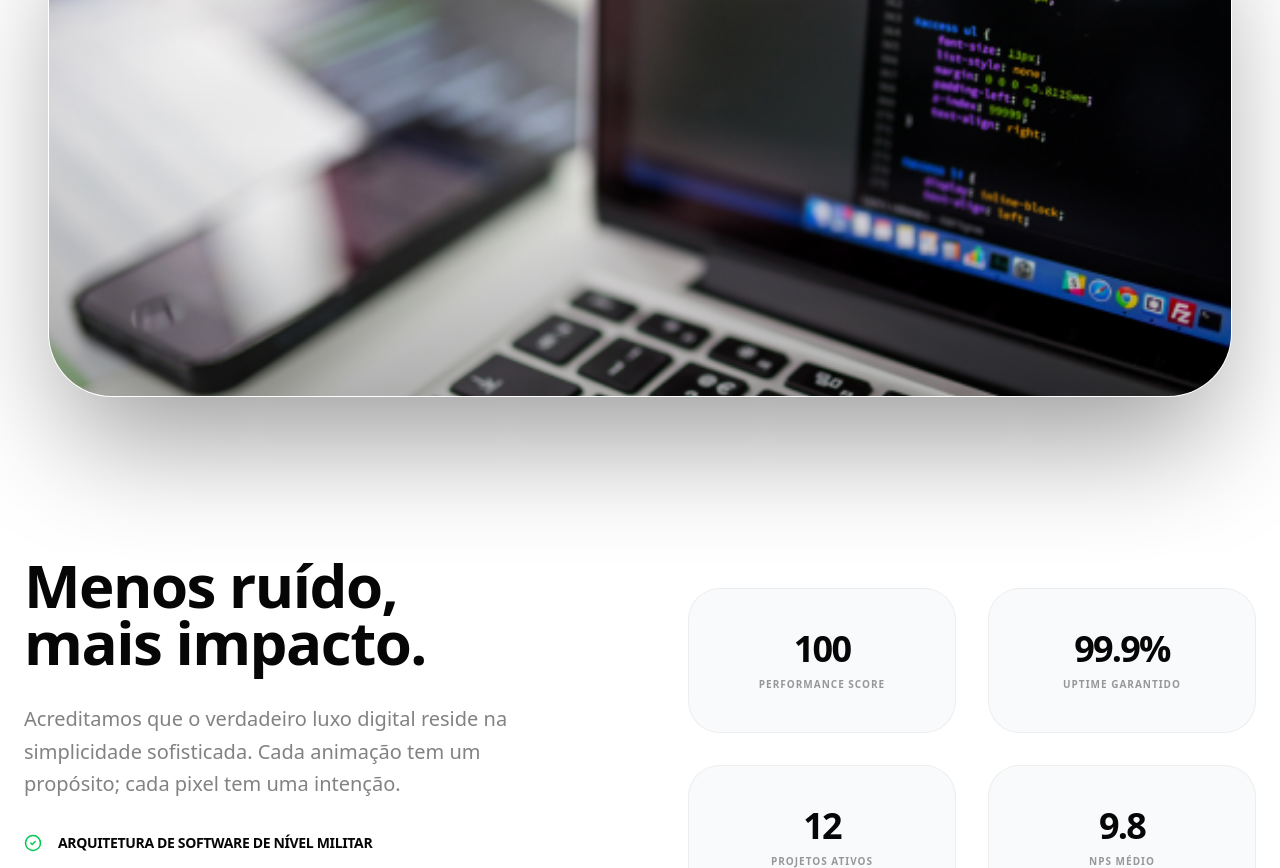
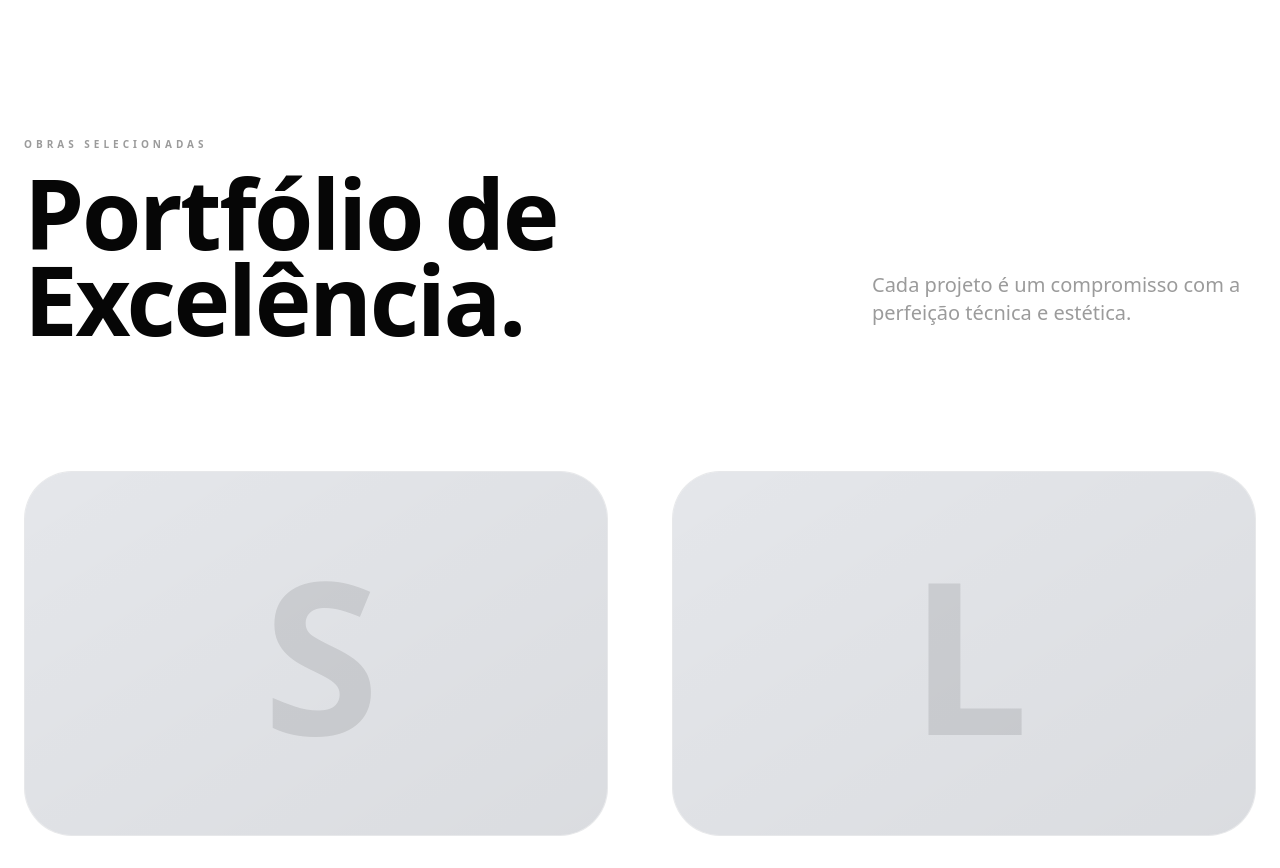
Before and after one commit to allysrdev/guaiamumdigital, a Next.js app: page / in a window 1280 px wide. Shown: the part 880-1748 px from the top of the page. Built offline with nearby package versions, Linux system fonts and the light colour scheme.

Commit message:
feat: add immersive portfolio with Apple-level grid animations and clean build

```diff
--- a/app/page.tsx
+++ b/app/page.tsx
@@ -1,11 +1,18 @@
 'use client'
 import Header from "@/components/Header";
 import { useScroll } from "@/contexts/scroll";
-import { ArrowRight, Globe, Cpu, Smartphone, CheckCircle2 } from "lucide-react";
+import { ArrowRight, Globe, Cpu, Smartphone, CheckCircle2, ExternalLink } from "lucide-react";
 import Image from "next/image";
 import Link from "next/link";
 import { RefObject, useEffect, useRef } from "react";
 import { motion, useScroll as useFramerScroll, useTransform, useSpring } from "framer-motion";
+
+interface Project {
+  title: string;
+  category: string;
+  description: string;
+  url: string;
+}
 
 const FadeIn = ({ children, delay = 0, y = 30 }: { children: React.ReactNode; delay?: number; y?: number }) => (
   <motion.div
@@ -39,10 +46,47 @@ const RevealText = ({ text }: { text: string }) => {
   );
 };
 
+const ProjectCard = ({ project, index }: { project: Project, index: number }) => {
+  return (
+    <motion.div
+      initial={{ opacity: 0, y: 50 }}
+      whileInView={{ opacity: 1, y: 0 }}
+      viewport={{ once: true, margin: "-50px" }}
+      transition={{ duration: 0.8, delay: index * 0.1, ease: [0.16, 1, 0.3, 1] }}
+      className="group relative w-full aspect-[16/10] rounded-[2rem] md:rounded-[3rem] overflow-hidden bg-gray-100 dark:bg-white/5 border border-black/5 dark:border-white/5"
+    >
+      <Link href={project.url} target="_blank" className="block w-full h-full">
+        <div className="absolute inset-0 z-10 bg-gradient-to-t from-black/80 via-black/20 to-transparent opacity-0 group-hover:opacity-100 transition-opacity duration-700" />
+
+        {/* Project Info Overlay */}
+        <div className="absolute inset-x-0 bottom-0 z-20 p-8 md:p-12 translate-y-6 group-hover:translate-y-0 opacity-0 group-hover:opacity-100 transition-all duration-700 ease-out">
+          <span className="text-[10px] font-bold uppercase tracking-[0.3em] text-white/60 mb-2 block">{project.category}</span>
+          <h3 className="text-3xl md:text-4xl font-bold text-white mb-4 tracking-tighter">{project.title}</h3>
+          <p className="text-white/70 max-w-md text-sm md:text-base font-medium leading-relaxed mb-6">
+            {project.description}
+          </p>
+          <div className="flex items-center gap-2 text-white font-bold text-sm uppercase tracking-widest">
+            Explorar Projeto <ExternalLink size={16} />
+          </div>
+        </div>
+
+        {/* Project Image Placeholder/Preview */}
+        <div className="w-full h-full relative scale-110 group-hover:scale-100 transition-transform duration-[1.5s] ease-out">
+           <div className="absolute inset-0 flex items-center justify-center bg-gray-200 dark:bg-white/5">
+              <span className="text-foreground/10 font-bold text-8xl md:text-[12rem] tracking-tighter select-none">{project.title[0]}</span>
+           </div>
+           <div className="absolute inset-0 bg-gradient-to-br from-transparent to-black/5" />
+        </div>
+      </Link>
+    </motion.div>
+  );
+};
+
 export default function Home() {
   const contactRef = useRef<HTMLDivElement>(null);
   const startRef = useRef<HTMLDivElement>(null);
   const servicesRef = useRef<HTMLDivElement>(null);
+  const portfolioRef = useRef<HTMLDivElement>(null);
   const processRef = useRef<HTMLDivElement>(null);
   const { registerRef } = useScroll();
 
@@ -54,15 +98,67 @@ export default function Home() {
     registerRef('start', startRef as RefObject<HTMLElement>);
     registerRef('contact', contactRef as RefObject<HTMLElement>);
     registerRef('services', servicesRef as RefObject<HTMLElement>);
+    registerRef('portfolio', portfolioRef as RefObject<HTMLElement>);
     registerRef('process', processRef as RefObject<HTMLElement>);
   }, [registerRef]);
+
+  const projects: Project[] = [
+    {
+      title: "Shopping Afogados",
+      category: "E-commerce & Portal",
+      description: "Plataforma digital completa para um dos maiores centros comerciais da região.",
+      url: "https://shopping-afogados-site.vercel.app/"
+    },
+    {
+      title: "Larissa Layme",
+      category: "Luxury Branding",
+      description: "Website exclusivo para advocacia solar, unindo elegância e autoridade jurídica.",
+      url: "https://larissa-layme-solar.vercel.app/"
+    },
+    {
+      title: "Hollywood Forever",
+      category: "Entertainment",
+      description: "Experiência cinematográfica imersiva para streaming e conteúdo audiovisual.",
+      url: "https://hollywoodforevertv.vercel.app/"
+    },
+    {
+      title: "Maria Boleria",
+      category: "Food & Experience",
+      description: "Design delicioso focado em experiência de marca e conversão direta.",
+      url: "https://mariaboleria.vercel.app/"
+    },
+    {
+      title: "AMDTS",
+      category: "Corporate System",
+      description: "Solução robusta para gestão e tecnologia de dados empresariais.",
+      url: "https://amdts.com.br/"
+    },
+    {
+      title: "BRM Engenharia",
+      category: "Industrial Tech",
+      description: "Presença digital sólida para grandes projetos de engenharia civil e elétrica.",
+      url: "https://brmengenharia.com.br/"
+    },
+    {
+      title: "Hoje App",
+      category: "SaaS / Product",
+      description: "Interface intuitiva para gestão de tempo e produtividade moderna.",
+      url: "https://hoje.allysr.dev/"
+    },
+    {
+      title: "Ignite Shop",
+      category: "Modern E-commerce",
+      description: "Storefront de alta performance com tecnologias de ponta.",
+      url: "https://igniteshop-liart.vercel.app/"
+    }
+  ];
 
   return (
     <div className="flex flex-col items-center w-full overflow-x-hidden bg-white dark:bg-black selection:bg-black selection:text-white">
       <div className="noise fixed inset-0 z-[100] mix-blend-overlay opacity-5 pointer-events-none" />
       <Header />
 
-      {/* HERO SECTION - IMMERSIVE SCALE DOWN */}
+      {/* HERO SECTION */}
       <section ref={startRef} id="start" className="relative w-full min-h-screen flex flex-col items-center justify-center pt-32 pb-20 px-6">
         <motion.div
           style={{ scale: scaleProgress, opacity: opacityProgress }}
@@ -101,7 +197,7 @@ export default function Home() {
                 />
               </Link>
               <button
-                onClick={() => servicesRef.current?.scrollIntoView({ behavior: 'smooth' })}
+                onClick={() => portfolioRef.current?.scrollIntoView({ behavior: 'smooth' })}
                 className="text-lg font-bold tracking-tight hover:text-foreground/60 transition-colors flex items-center gap-2 group"
               >
                 Nossos Projetos <span className="w-8 h-[1px] bg-foreground/20 group-hover:w-12 transition-all duration-500" />
@@ -110,34 +206,38 @@ export default function Home() {
           </FadeIn>
         </motion.div>
 
-        {/* FLOATING DECORATIVE ELEMENTS */}
         <div className="absolute inset-0 pointer-events-none overflow-hidden">
           <div className="absolute top-1/4 -left-20 w-96 h-96 bg-blue-500/10 rounded-full blur-[120px] animate-pulse" />
           <div className="absolute bottom-1/4 -right-20 w-96 h-96 bg-purple-500/10 rounded-full blur-[120px] animate-pulse" />
         </div>
       </section>
 
-      {/* MOCKUP SECTION - PARALLAX EFFECT */}
-      <section className="w-full max-w-[1440px] px-6 md:px-12 -mt-20 z-20">
-        <motion.div
-          initial={{ y: 100, opacity: 0 }}
-          whileInView={{ y: 0, opacity: 1 }}
-          viewport={{ once: true }}
-          transition={{ duration: 1.2, ease: [0.16, 1, 0.3, 1] }}
-          className="relative aspect-[21/9] w-full rounded-[2.5rem] md:rounded-[4rem] overflow-hidden shadow-[0_60px_120px_-20px_rgba(0,0,0,0.4)] border border-white/10"
-        >
-          <Image
-            src='/web-development.png'
-            alt="Premium Project Showcase"
-            fill
-            className="object-cover scale-105 hover:scale-100 transition-transform duration-[2s] ease-out"
-            priority
-          />
-          <div className="absolute inset-0 bg-gradient-to-t from-black/60 via-transparent to-transparent opacity-40" />
-        </motion.div>
+      {/* PORTFOLIO SECTION */}
+      <section ref={portfolioRef} id="portfolio" className="w-full py-40 px-6 bg-white dark:bg-black">
+        <div className="container mx-auto max-w-7xl">
+          <div className="flex flex-col md:flex-row justify-between items-end gap-8 mb-32">
+            <div className="max-w-2xl space-y-6">
+              <FadeIn>
+                <span className="text-[10px] font-bold uppercase tracking-[0.4em] text-foreground/40">Obras Selecionadas</span>
+                <h2 className="text-5xl md:text-8xl font-bold tracking-tight leading-[0.9] mt-4">Portfólio de <br /> Excelência.</h2>
+              </FadeIn>
+            </div>
+            <FadeIn delay={0.2}>
+              <p className="text-xl text-foreground/40 font-medium max-w-sm mb-4">
+                Cada projeto é um compromisso com a perfeição técnica e estética.
+              </p>
+            </FadeIn>
+          </div>
+
+          <div className="grid grid-cols-1 md:grid-cols-2 gap-8 md:gap-12 lg:gap-16">
+            {projects.map((project, i) => (
+              <ProjectCard key={i} project={project} index={i} />
+            ))}
+          </div>
+        </div>
       </section>
 
-      {/* PHILOSOPHY SECTION - QUIET LUXURY */}
+      {/* PHILOSOPHY SECTION */}
       <section className="w-full py-40 px-6 bg-white dark:bg-black">
         <div className="container mx-auto max-w-7xl">
           <div className="grid grid-cols-1 md:grid-cols-2 gap-24 items-center">
@@ -187,7 +287,7 @@ export default function Home() {
         </div>
       </section>
 
-      {/* SERVICES - INTERACTIVE CARDS */}
+      {/* SERVICES */}
       <section ref={servicesRef} id="services" className="w-full py-40 px-6 bg-gray-50 dark:bg-white/[0.02]">
         <div className="container mx-auto max-w-7xl">
           <FadeIn>
@@ -244,7 +344,7 @@ export default function Home() {
         </div>
       </section>
 
-      {/* PROCESS - THE IMMERSIVE TIMELINE */}
+      {/* PROCESS */}
       <section ref={processRef} id="process" className="w-full py-40 px-6">
         <div className="container mx-auto max-w-5xl">
           <FadeIn>
@@ -274,7 +374,7 @@ export default function Home() {
         </div>
       </section>
 
-      {/* CTA - THE FINAL CONVERSION */}
+      {/* CTA */}
       <section ref={contactRef} id="contact" className="w-full py-40 px-6">
         <motion.div
           initial={{ scale: 0.9, opacity: 0 }}
@@ -329,11 +429,15 @@ export default function Home() {
           </div>
 
           <div className="flex gap-12">
-            {['Instagram', 'LinkedIn', 'GitHub'].map(social => (
+            {['Instagram', 'LinkedIn', 'GitHub'].map(social => ( social === 'GitHub' ? (
+              <Link key={social} href="https://github.com/allysrdev" target="_blank" className="text-xs font-bold uppercase tracking-[0.2em] hover:text-foreground transition-colors">
+                {social}
+              </Link>
+            ) : (
               <Link key={social} href="#" className="text-xs font-bold uppercase tracking-[0.2em] hover:text-foreground transition-colors">
                 {social}
               </Link>
-            ))}
+            )))}
           </div>
         </div>
       </footer>
```
Also changed, not shown: components/Header.tsx (+4 -4 lines).
